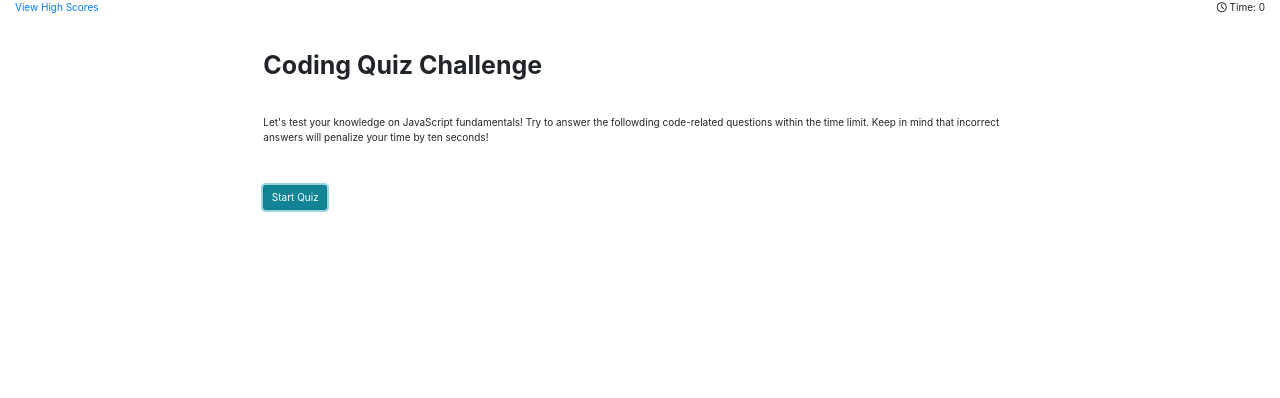
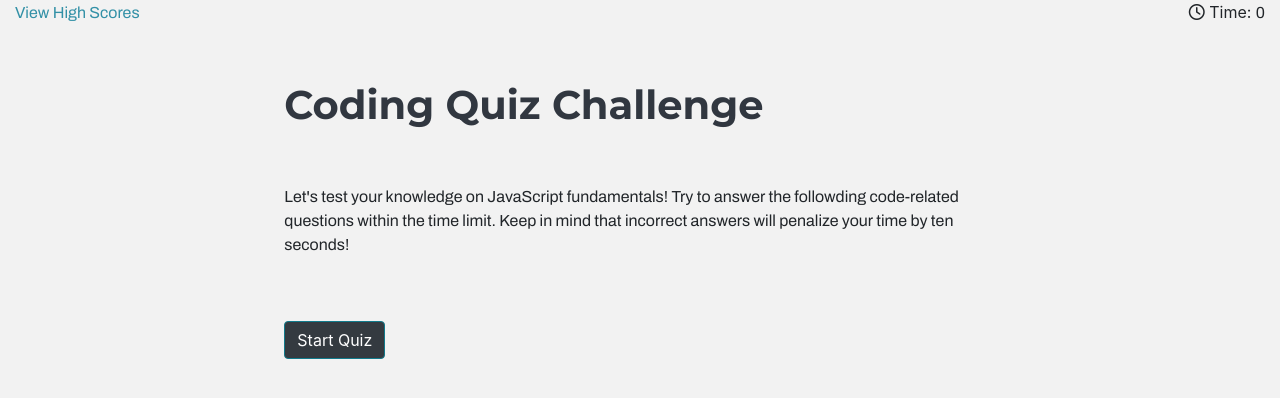
Before and after one commit to millerdicarlo/code-quiz, a plain HTML site: page index.html in a window 1280 px wide. Both pictures are taken after a click on the button "Start Quiz". Drawn offline with nearby package versions, Linux system fonts and the light colour scheme.

Commit message:
css updated with basic styling

```diff
--- a/assets/style.css
+++ b/assets/style.css
@@ -2,10 +2,52 @@
     box-sizing: border-box;
   }
 
-  :root {
-    --primary: #44e9ff;
-    --secondary: #497980;
-    --tertiary: rgb(192, 246, 253);
-    --grey: #333;
-    font-size: 62.5%;
-  }
+
+body {
+    background-color: #f2f2f2;
+}
+
+h1,
+h2 {
+    color: #313740;
+    font-family: 'Montserrat', sans-serif;
+}
+
+a {
+    color: #3290A6;
+    font-family: 'Archivo', sans-serif;
+}
+
+a:hover {
+    color: #99B8BF;
+    font-family: 'Archivo', sans-serif;
+}
+
+.btn:focus, .btn:active, .btn:visited {
+    outline: none !important;
+    box-shadow: none !important;
+    background-color: #343a40;
+}
+
+#finalScore {
+    font-family: 'Montserrat', sans-serif;
+    font-weight: bold;
+}
+
+span {
+    font-family: 'Archivo', sans-serif;
+}
+
+p {
+    font-family: 'Archivo', sans-serif;
+}
+
+#questionTitle {
+    font-size: 20px;
+    font-family: 'Montserrat', sans-serif;
+}
+
+#answerCheck {
+    font-style: italic;
+    color: #4D5159;
+}
```
